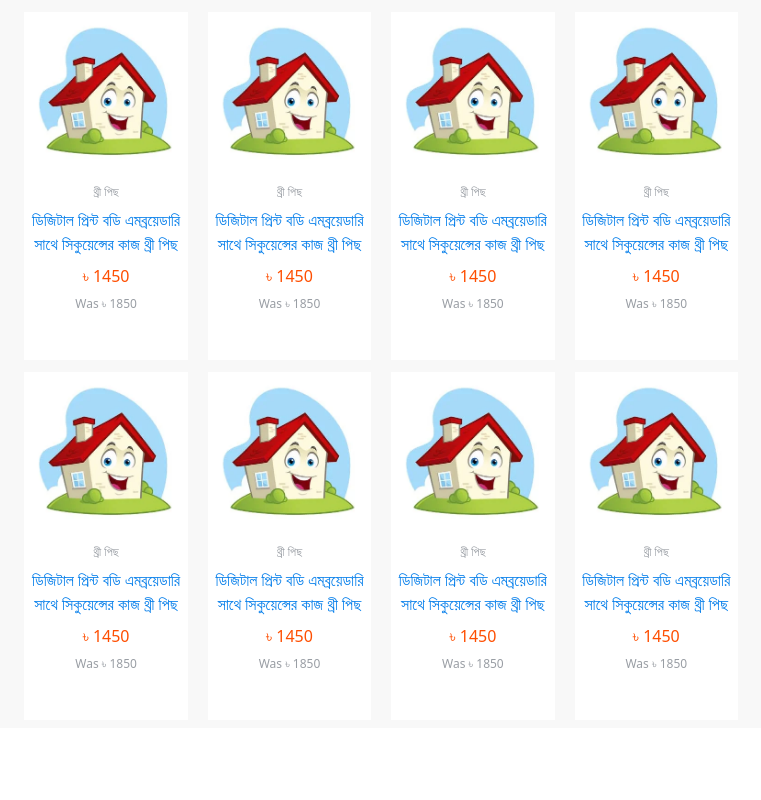
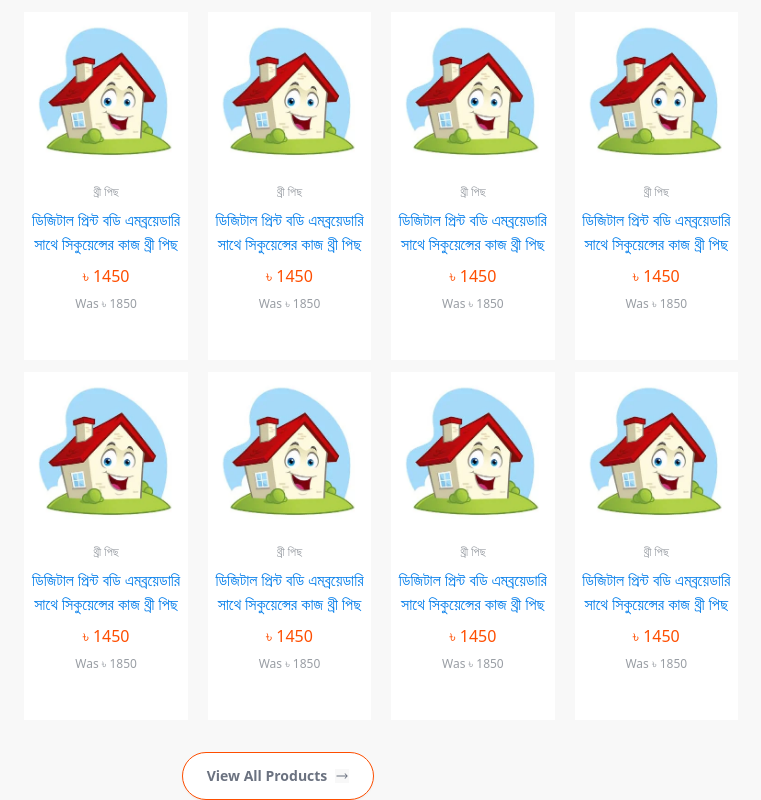
Before and after one commit to MehediHasanMridha/e-commerce-client, a React (Vite) app: page / in a window 1280 px wide. Shown: the part 477-1277 px from the top of the page, without its empty margins (362-1123 px from the left). Before the commit the page ends 1205 px from the top, so only its background shows below. Built offline with nearby package versions, Linux system fonts and the light colour scheme.

Commit message:
Added the button

```diff
--- a/src/components/shop/index.jsx
+++ b/src/components/shop/index.jsx
@@ -1,8 +1,10 @@
+import { HiArrowLongRight } from "react-icons/hi2";
 import ShopItem from "./shop-items";
 import ShopMenu from "./shop-menu/index";
 
 const Shop = () => {
   return (
+    <>
       <div className="lg:mx-[172px] md:flex md:gap-6">
         <div className="md:basis-1/5">
           <ShopMenu />
@@ -11,6 +13,12 @@ const Shop = () => {
           <ShopItem />
         </div>
       </div>
+      <div className="text-center">
+        <button className="btn px-6 text-gray-500 bg-white hover:bg-[#FE4E00]  hover:border-[#FE4E00] border-[#FE4E00] rounded-3xl items-center mt-6">
+          View All Products <HiArrowLongRight />
+        </button>
+      </div>
+    </>
   );
 };
 
```
Lines whose indentation alone changed are shown as unchanged.
